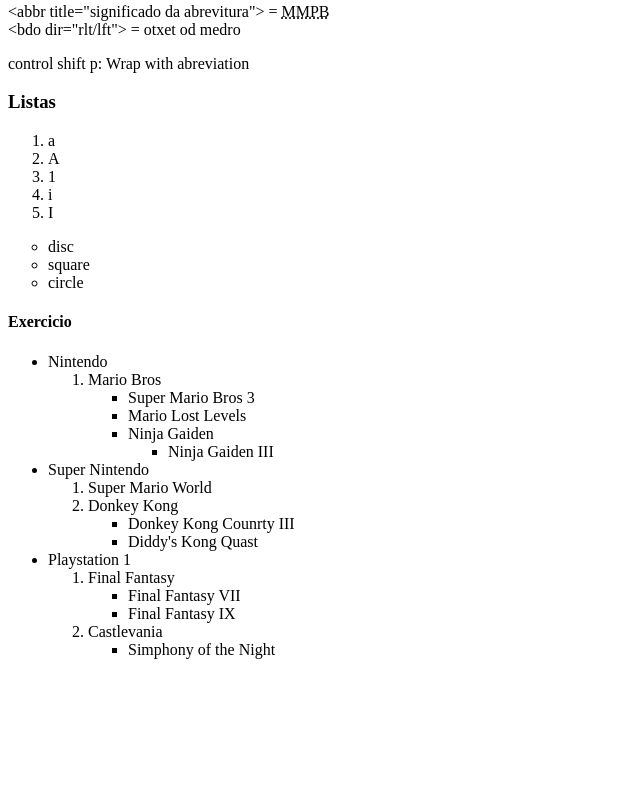
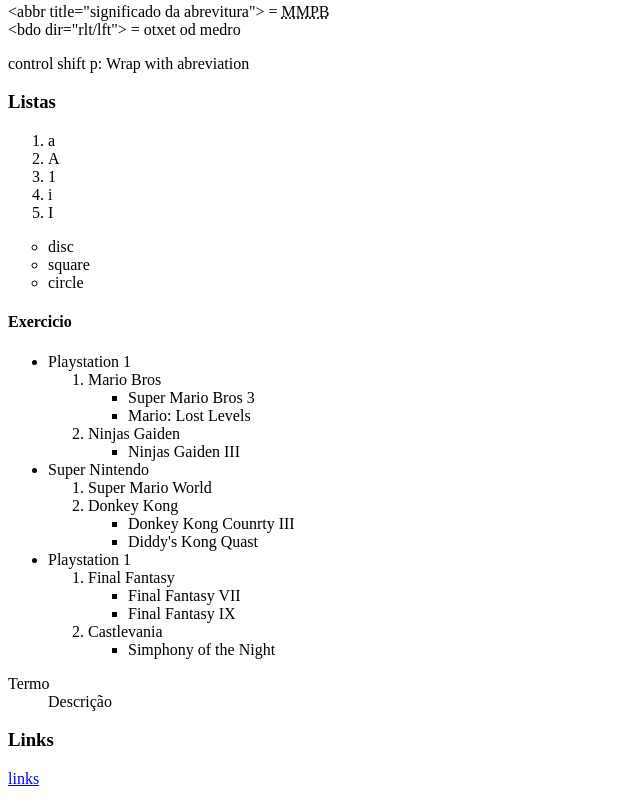
Before and after one commit to GSillva/olamundo, a plain HTML site: page site olá mundo/index.html in a window 1280 px wide. Shown: the part 1798-2602 px from the top of the page, without its empty margins (0-640 px from the left). Before the commit the page ends 2473 px from the top, so only its background shows below. Drawn offline with Linux system fonts and the light colour scheme.

Commit message:
Update index.html

```diff
--- a/site olá mundo/index.html
+++ b/site olá mundo/index.html
@@ -56,16 +56,16 @@ link
     </ul>
     <h4>Exercicio</h4>
     <ul>
-        <li>Nintendo</li>
+        <li>Playstation 1</li>
         <ol>
             <li>Mario Bros</li>
                 <ul type="square">
                     <li>Super Mario Bros 3</li>
-                        <li>Mario Lost Levels</li>
-                    </u>
-                <li>Ninja Gaiden</li>
-                    <ul>
-                        <li>Ninja Gaiden III</li>
+                    <li>Mario: Lost Levels</li>
+                </ul>
+            <li>Ninjas Gaiden</li>
+                <ul type="square">
+                    <li>Ninjas Gaiden III</li>
                 </ul>
         </ol>
         <li>Super Nintendo</li>
@@ -90,5 +90,11 @@ link
                     </ul>
             </ol>
     </ul>
+    <dl>
+        <dt>Termo</dt>
+        <dd>Descrição</dd>
+    </dl>
+    <h3>Links</h3>
+    <p><a href="link.html" hreflang="Pt-br">links</a>
 </body>
 </html>
```
Lines whose indentation alone changed are shown as unchanged.
